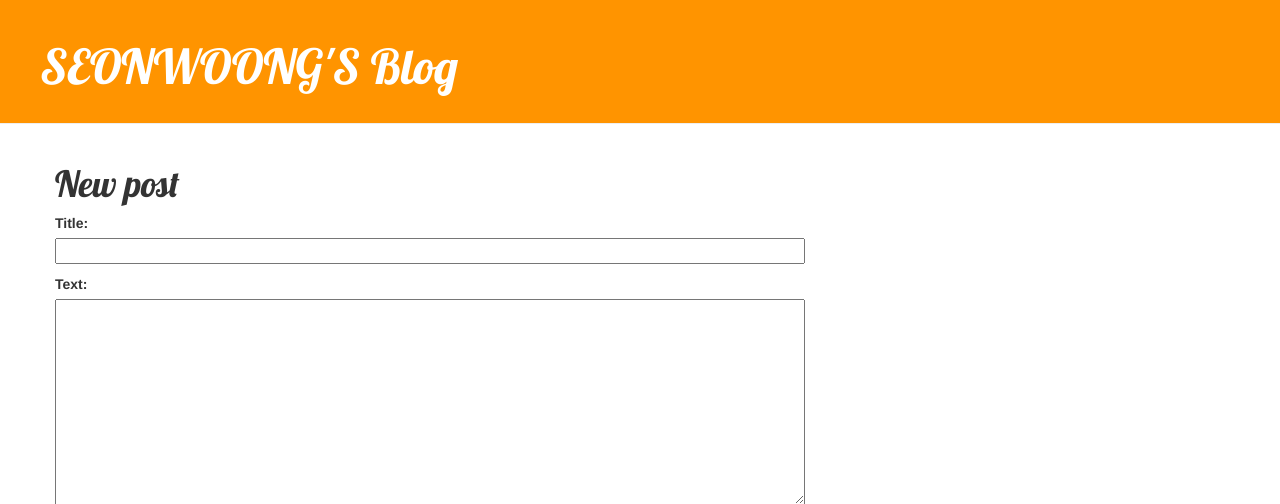
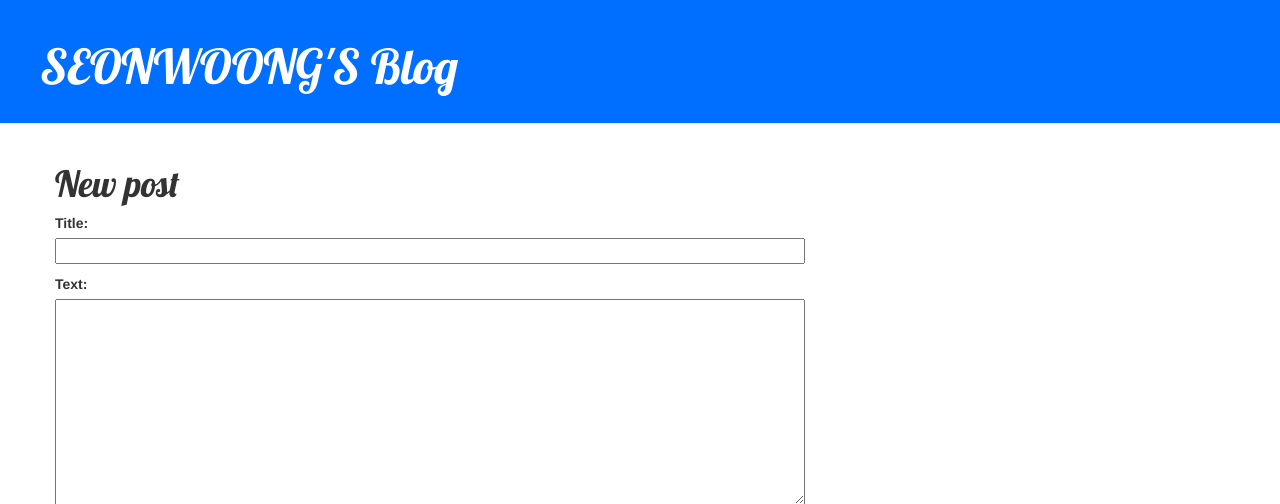
Before and after one commit to NamSeonWoong/django_blog, a Django app: page /post/new in a window 1280 px wide. Shown: the top 504 px of the page. Run offline with Django 3.2, Linux system fonts and the light colour scheme; some libraries are stand-ins or nearby versions.

Commit message:
23.01.26

```diff
--- a/blog/static/css/blog.css
+++ b/blog/static/css/blog.css
@@ -1,5 +1,5 @@
 .page-header {
-    background-color: #ff9400;
+    background-color: #006eff;
     margin-top: 0;
     padding: 20px 20px 20px 40px;
 }
```
